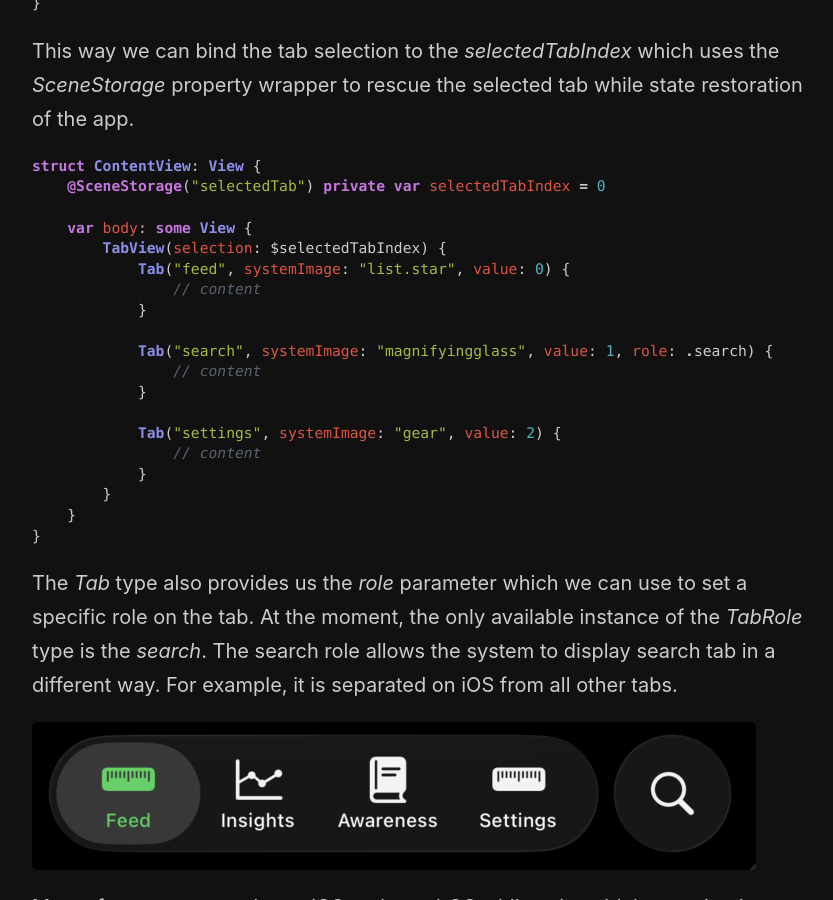
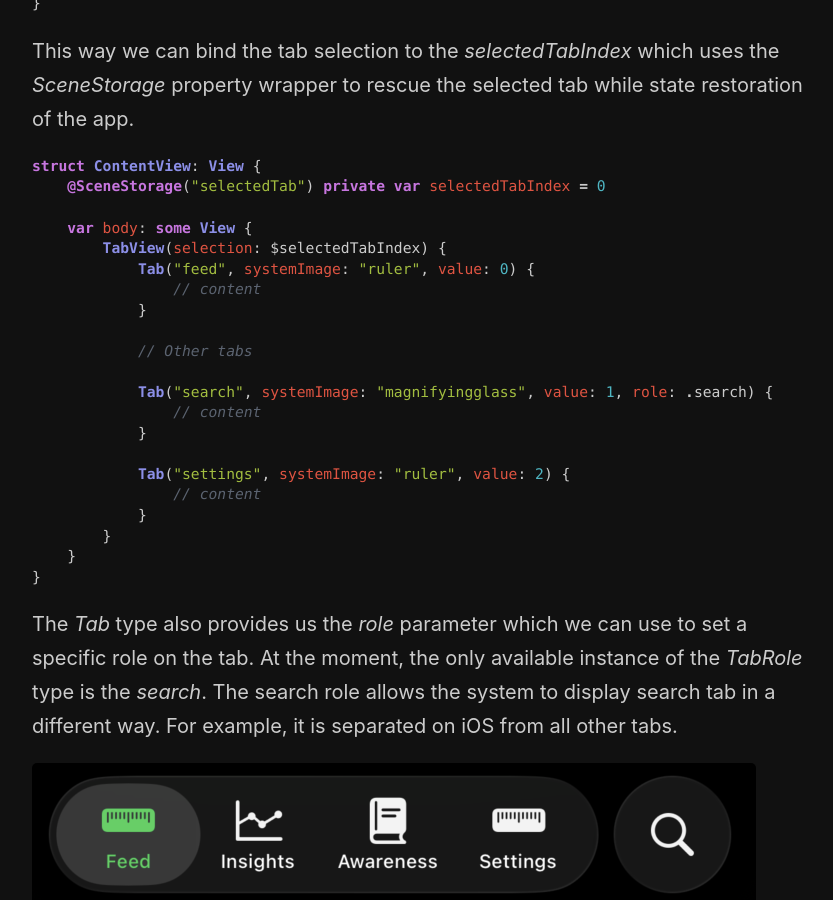
Before and after one commit to mecid/mecid.github.io, a Jekyll site: the page built from _posts/2025-06-24-glassifying-tabs-in-swiftui.md, in a window 1280 px wide and 900 px high, scrolled down 1500 px. Shown: the whole window, without its empty margins (218-1051 px from the left). Built offline with Jekyll 4.4.1, drawn with Linux system fonts in a browser that asks for light colours.

Commit message:
glassy tabs code example tuned

```diff
--- a/_posts/2025-06-24-glassifying-tabs-in-swiftui.md
+++ b/_posts/2025-06-24-glassifying-tabs-in-swiftui.md
@@ -55,15 +55,17 @@ struct ContentView: View {
 
     var body: some View {
         TabView(selection: $selectedTabIndex) {
-            Tab("feed", systemImage: "list.star", value: 0) {
+            Tab("feed", systemImage: "ruler", value: 0) {
                 // content
             }
+
+            // Other tabs
 
             Tab("search", systemImage: "magnifyingglass", value: 1, role: .search) {
                 // content
             }
 
-            Tab("settings", systemImage: "gear", value: 2) {
+            Tab("settings", systemImage: "ruler", value: 2) {
                 // content
             }
         }
```
